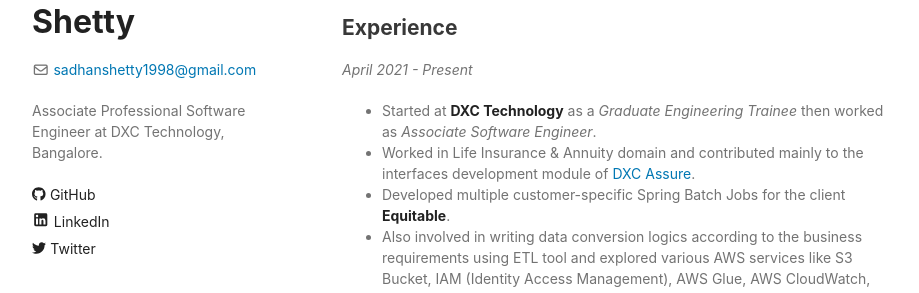
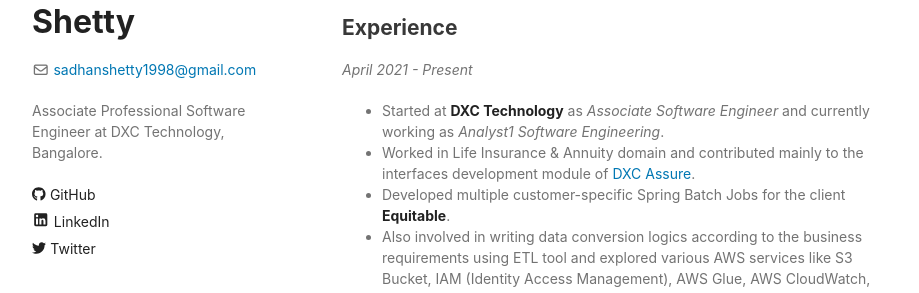
Before and after one commit to sadhan-shetty/sadhan-shetty.github.io, a Jekyll site: the page built from index.md, in a window 1280 px wide. Shown: the part 355-648 px from the top of the page, without its empty margins (178-1097 px from the left). Built offline with Jekyll 4.4.1, drawn with Linux system fonts in a browser that asks for light colours.

Commit message:
Update index.md

```diff
--- a/index.md
+++ b/index.md
@@ -12,7 +12,7 @@ To be employed in an organization where I can utilize my skills and abilities to
 ---
 ## Experience
 _April 2021 - Present_ <br>
-- Started at [**DXC Technology**](https://dxc.com/us/en) as a _Graduate Engineering Trainee_ then worked as _Associate Software Engineer_.
+- Started at [**DXC Technology**](https://dxc.com/us/en) as _Associate Software Engineer_ and currently working as _Analyst1 Software Engineering_.
 - Worked in Life Insurance & Annuity domain and contributed mainly to the interfaces development module of [DXC Assure](https://dxc.com/us/en/services/insurance-software-bps/dxc-insurance-software/dxc-assure-for-life-and-wealth).
 - Developed multiple customer-specific Spring Batch Jobs for the client [**Equitable**](https://equitable.com/).
 - Also involved in writing data conversion logics according to the business requirements using ETL tool and explored various AWS services like S3 Bucket, IAM (Identity Access Management), AWS Glue, AWS CloudWatch, etc.
```
